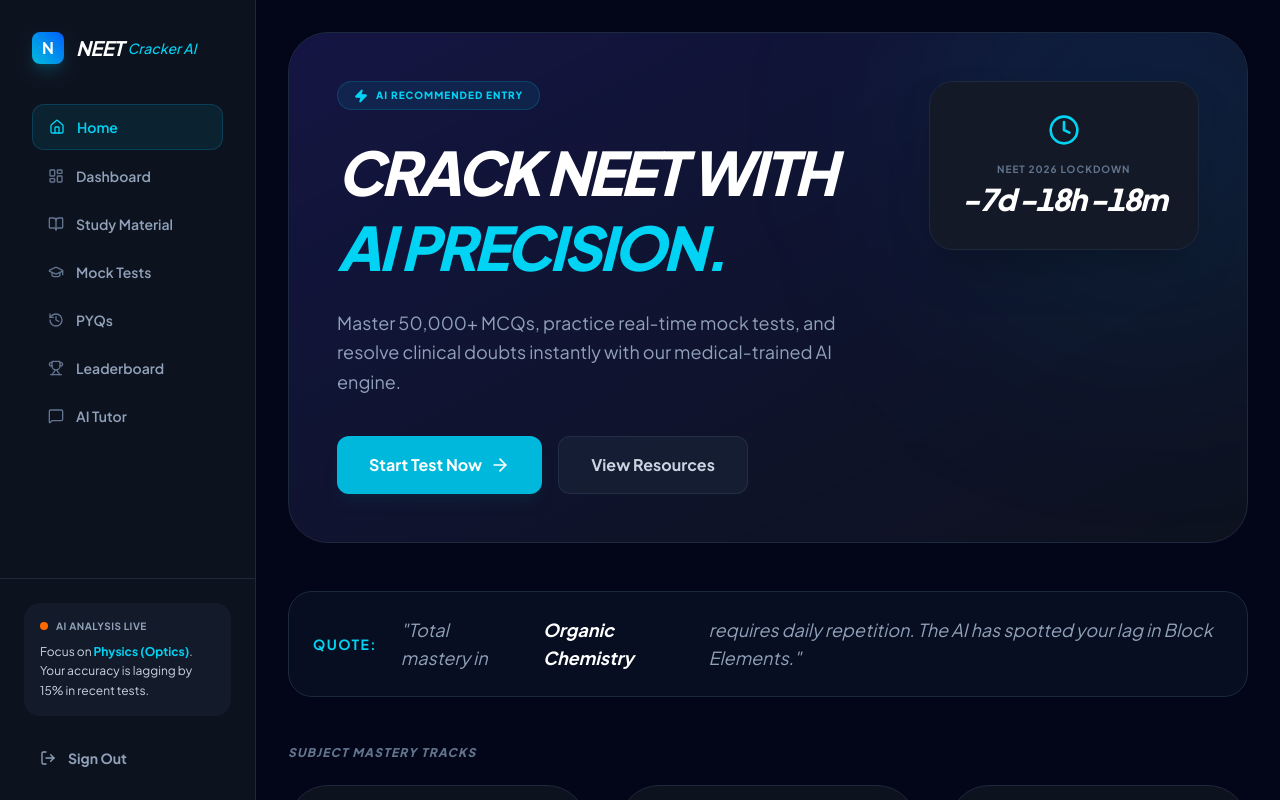
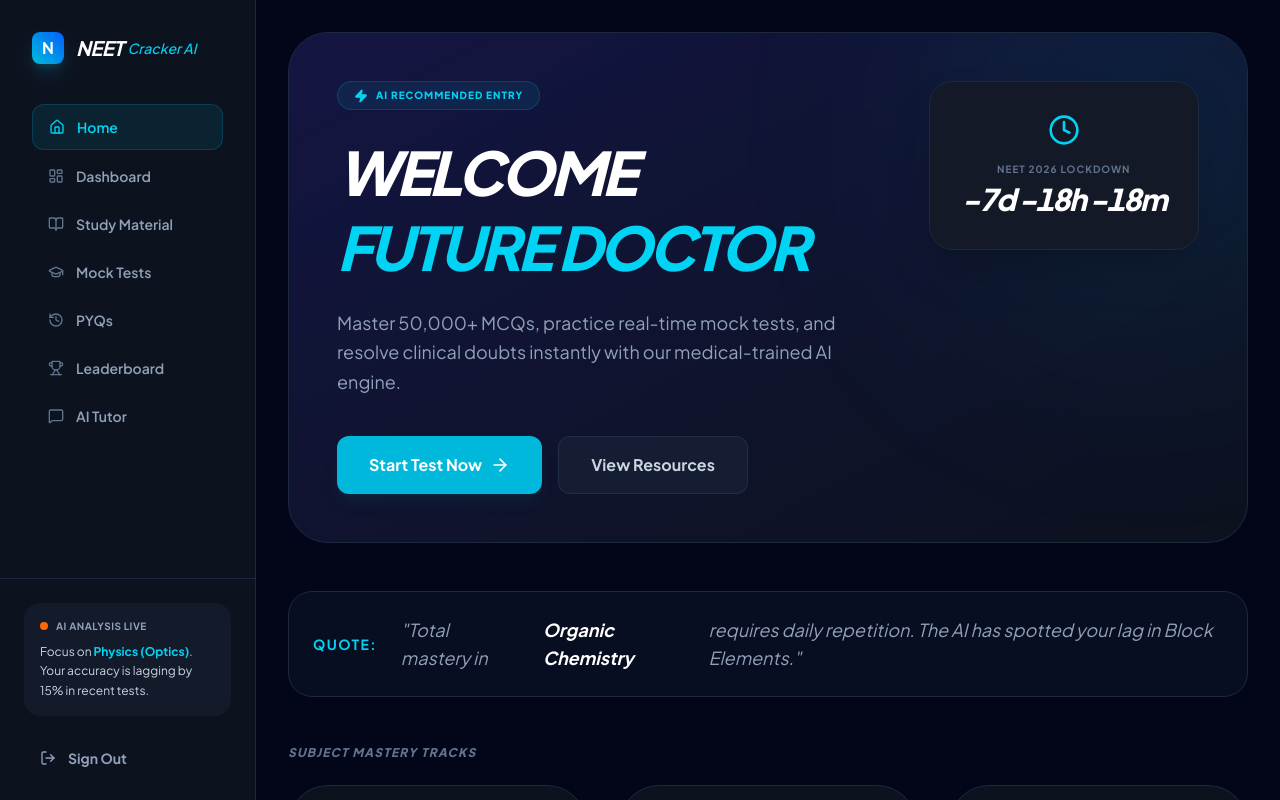
Before and after one commit to faixu/future-doctor, a React (Vite) app: page / in a window 1280 px wide. Shown: the top 800 px of the page. Built offline with nearby package versions, Linux system fonts and the light colour scheme; no server answers; the database is empty.

Commit message:
feat: Update hero text to "Welcome Future Doctor"
Replaces the previous headline "Crack NEET with AI Precision." with a more direct and welcoming message for prospective students.

```diff
--- a/src/pages/Home.tsx
+++ b/src/pages/Home.tsx
@@ -40,7 +40,7 @@ export default function Home() {
             transition={{ delay: 0.1 }}
             className="text-6xl font-black text-white leading-tight uppercase tracking-tighter italic"
           >
-            Crack NEET with <br/><span className="text-cyan-400">AI Precision.</span>
+            Welcome <br/><span className="text-cyan-400">Future Doctor</span>
           </motion.h1>
           <motion.p
             initial={{ opacity: 0 }}
```
